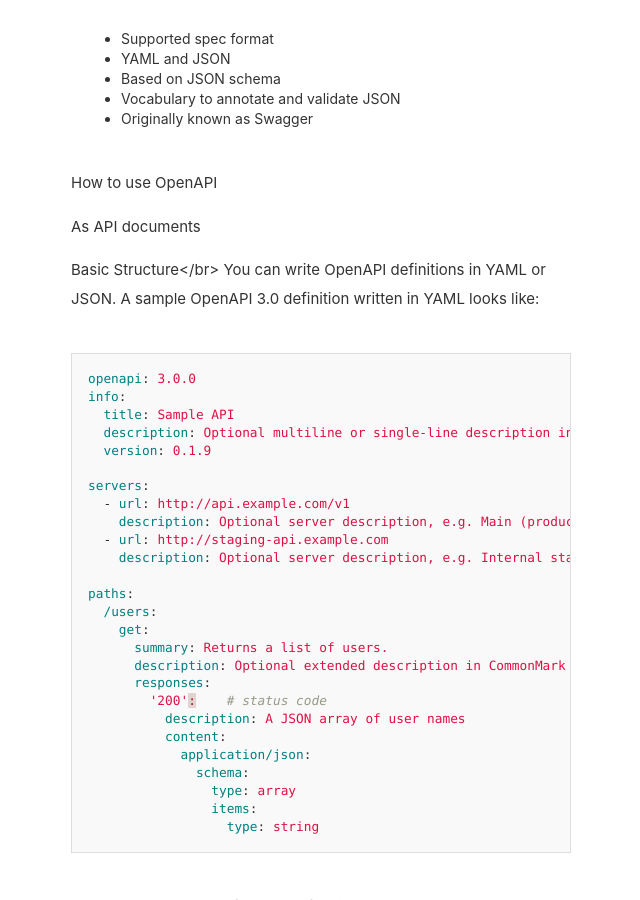
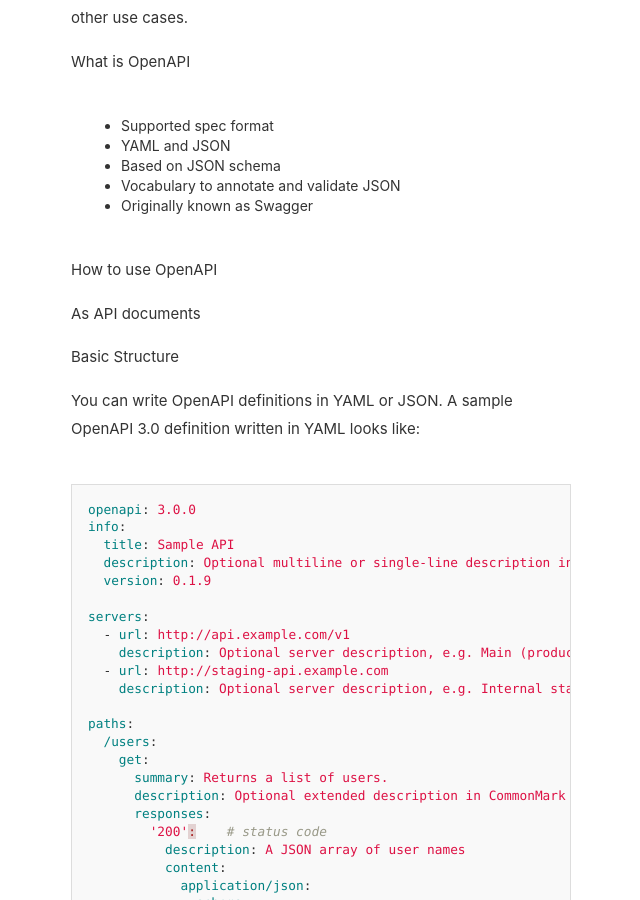
Before and after one commit to lukepatrick/notes, a Jekyll site: the page built from _posts/2020-01-24-api-guidelines.md, in a window 1280 px wide and 900 px high, scrolled down 4599 px. Shown: the whole window, without its empty margins (319-959 px from the left). Built offline with Jekyll 4.4.1, drawn with Linux system fonts in a browser that asks for light colours; some of the changed text lies outside the part shown.

Commit message:
formatting

````diff
--- a/_posts/2020-01-24-api-guidelines.md
+++ b/_posts/2020-01-24-api-guidelines.md
@@ -74,7 +74,8 @@
 
 #### URL and HTTP methods
 
-Resource Collection</br>
+Resource Collection
+
 `http://api.example.com/resources/`
 
 | Action        | Results |
@@ -84,7 +85,8 @@
 | POST | Create a new entry in the collection. |
 | DELETE | Delete the entire collection. |
 
-Resource Element</br>
+Resource Element
+
 `http://api.example.com/resources/17`
 
 | Action        | Results |
@@ -116,7 +118,8 @@
 
 As API documents
 
-Basic Structure</br>
+Basic Structure
+
 You can write OpenAPI definitions in YAML or JSON. A sample OpenAPI 3.0 definition written in YAML looks like:
 
 ```yaml
@@ -207,6 +210,7 @@
   - [Cookie authentication](https://swagger.io/docs/specification/authentication/cookie-authentication/)
 - [OAuth 2](https://swagger.io/docs/specification/authentication/oauth2/)
 - [OpenID Connect Discovery](https://swagger.io/docs/specification/authentication/openid-connect-discovery/)
+
 This example shows how various security schemes are defined. The *BasicAuth*, *BearerAuth* names and others are arbitrary names that will be used to refer to these definitions from other places in the spec.
 
 ```yaml
````
